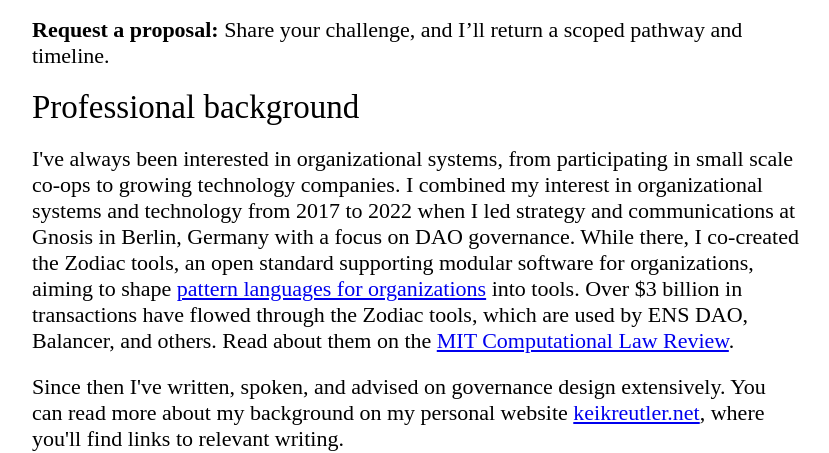
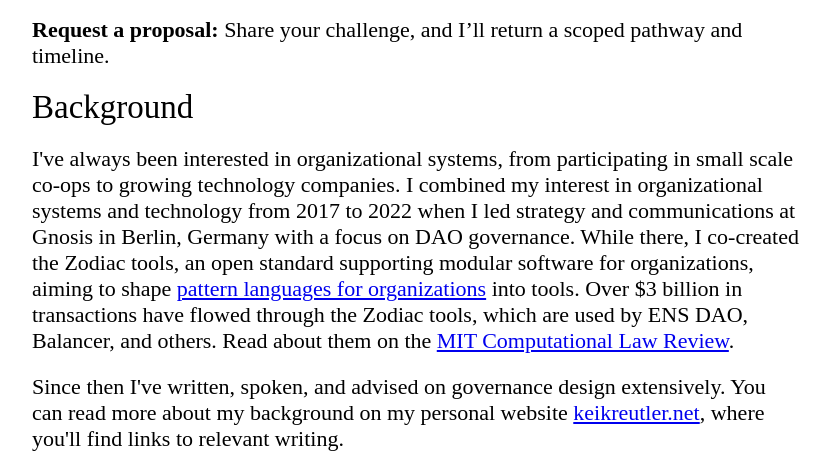
Before and after one commit to innerlibrary/innerlibrary.github.io, a plain HTML site: page workshops/index.html in a window 1280 px wide. Shown: the part 1643-2096 px from the top of the page, without its empty margins (224-1053 px from the left). Drawn offline with Linux system fonts and the light colour scheme.

Commit message:
Update index.html

```diff
--- a/workshops/index.html
+++ b/workshops/index.html
@@ -59,7 +59,7 @@
 			<p><strong>Book a call:</strong> Write to <a href="mailto:contact&commat;innerlibrary&period;net">contact&commat;innerlibrary&period;net</a> to schedule an introductory conversation.</p>
 			<p><strong>Request a proposal:</strong> Share your challenge, and I’ll return a scoped pathway and timeline.</p>
 
-			<h2>Professional background</h2>
+			<h2>Background</h2>
 
 			<p>I've always been interested in organizational systems, from participating in small scale co-ops to growing technology companies. I combined my interest in organizational systems and technology from 2017 to 2022 when I led strategy and communications at Gnosis in Berlin, Germany with a focus on DAO governance. While there, I co-created the Zodiac tools, an open standard supporting modular software for organizations, aiming to shape <a href="https://www.zodiac.wiki/">pattern languages for organizations</a> into tools. Over $3 billion in transactions have flowed through the Zodiac tools, which are used by ENS DAO, Balancer, and others. Read about them on the <a href="https://law.mit.edu/pub/composableexpansionpacks/release/1" target="_blank">MIT Computational Law Review</a>.</p>
 
```
